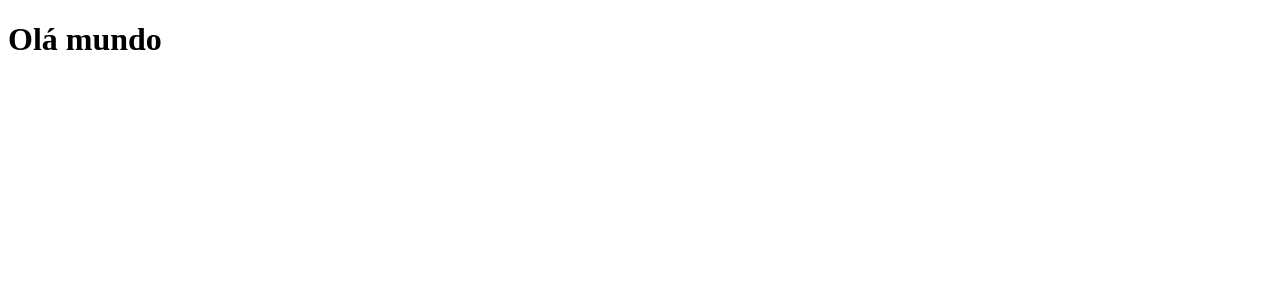
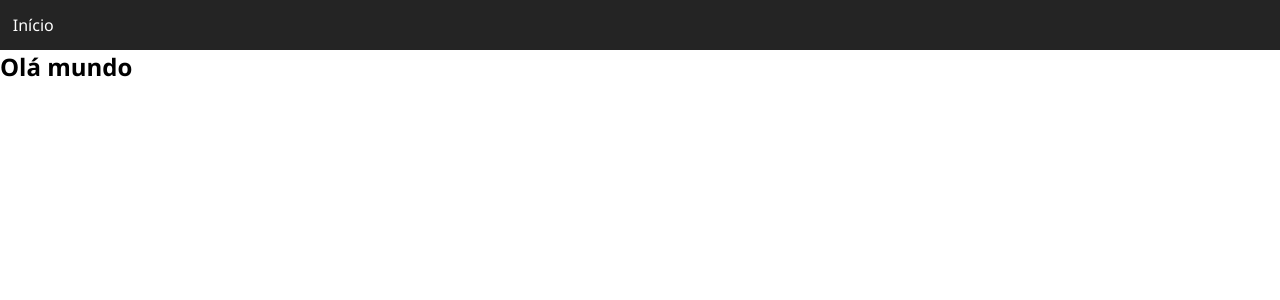
Before and after one commit to gabrieldev525/omnisales, a React (Create React App) app in the folder frontend/: page / in a window 1280 px wide. Shown: the top 300 px of the page. Built offline with nearby package versions, Linux system fonts and the light colour scheme.

Commit message:
Add routers, basic libs and created menu components

```diff
--- a/frontend/package.json
+++ b/frontend/package.json
@@ -8,7 +8,9 @@
     "@testing-library/user-event": "^7.1.2",
     "react": "^16.13.1",
     "react-dom": "^16.13.1",
-    "react-scripts": "3.4.1"
+    "react-router-dom": "^5.2.0",
+    "react-scripts": "3.4.1",
+    "styled-components": "^5.1.1"
   },
   "scripts": {
     "start": "react-scripts start",
--- a/frontend/src/App.js
+++ b/frontend/src/App.js
@@ -1,10 +1,51 @@
+// react imports
 import React from 'react'
 
+import {
+  Route,
+  Switch,
+  HashRouter
+} from 'react-router-dom'
+
+// project imports
+import Menu from './components/menu'
+
+// local imports
+import { GlobalStyles } from './styles'
+import routers from './routers'
+
+
 const App = () => {
+  const not_found = () => {
+    return (
+      <h1>Página não encontrada</h1>
+    )
+  }
+
   return (
-    <div className='App'>
-      <h1>Olá mundo</h1>
-    </div>
+    <>
+      <GlobalStyles />
+
+      <HashRouter>
+        <Menu>
+          <Switch>
+            {
+              routers.map((route, index) => {
+                if (route.path)
+                  return (
+                    <Route
+                      key={index}
+                      path={route.path}
+                      exact={route.exact ? route.exact : false}
+                      component={route.component} />
+                  )
+              })
+            }
+            <Route component={not_found} />
+          </Switch>
+        </Menu>
+      </HashRouter>
+    </>
   )
 }
 
--- /dev/null
+++ b/frontend/src/components/menu/index.js
@@ -0,0 +1,41 @@
+// react imports
+import React from 'react'
+import { Link } from 'react-router-dom'
+
+// project imports
+import routers from '../../routers'
+
+// local imports
+import {
+  Container,
+  MenuItem
+} from './styles'
+
+export default function Menu({ children }) {
+  return (
+    <>
+      <Container>
+        <ul>
+          {
+            routers.map((route, index) => {
+              if (route.menu)
+                return (
+                  <MenuItem key={index}>
+                    {
+                      route.path ? (
+                        <Link to={route.path}>{route.name && route.name}</Link>
+                      ) : (
+                          <span>{route.name && route.name}</span>
+                        )
+                    }
+                  </MenuItem>
+                )
+            })
+          }
+        </ul>
+      </Container>
+
+      {children}
+    </>
+  )
+}
--- /dev/null
+++ b/frontend/src/components/menu/styles.js
@@ -0,0 +1,34 @@
+import styled from 'styled-components'
+
+const menuHeight = 50
+
+export const Container = styled.div`
+  display: flex;
+  align-items: center;
+  width: 100%;
+  background-color: #242424;
+  height: ${menuHeight}px;
+
+  ul {
+    display: flex;
+    flex: 1;
+    list-style-type: none;
+  }
+`
+export const MenuItem = styled.li`
+  height: ${menuHeight}px;
+  display: flex;
+  align-items: center;
+  margin: 0 1%;
+  cursor: pointer;
+
+  a {
+    color: #fff;
+    text-decoration: none;
+
+    &:hover {
+      color: #edb637;
+    }
+  }
+
+`
--- /dev/null
+++ b/frontend/src/containers/main/index.js
@@ -0,0 +1,9 @@
+import React from 'react'
+
+const Main = () => {
+  return (
+    <h2>Olá mundo</h2>
+  )
+}
+
+export default Main
--- a/frontend/src/index.js
+++ b/frontend/src/index.js
@@ -1,10 +1,10 @@
+// react imports
 import React from 'react'
 import ReactDOM from 'react-dom'
+
+// local imports
 import App from './App'
 
-ReactDOM.render(
-  <React.StrictMode>
-    <App />
-  </React.StrictMode>,
+ReactDOM.render(<App />,
   document.getElementById('root')
 )
--- /dev/null
+++ b/frontend/src/routers.js
@@ -0,0 +1,14 @@
+// project imports
+import MainPage from './containers/main'
+
+export const routes = [
+  {
+    path: '/',
+    component: MainPage,
+    exact: true,
+    menu: true,
+    name: 'Início'
+  },
+]
+
+export default routes
--- /dev/null
+++ b/frontend/src/styles.js
@@ -0,0 +1,14 @@
+import { createGlobalStyle } from 'styled-components'
+
+export const GlobalStyles = createGlobalStyle`
+  body, html {
+    height: 100%;
+  }
+
+  * {
+    margin: 0;
+    padding: 0;
+    font-family: 'Segoe UI', Tahoma, Geneva, Verdana, sans-serif;
+    -webkit-font-smoothing: antialiased;
+  }
+`
```
Also changed, not shown: 1 other file (tests, documents, lock files or other folders).
